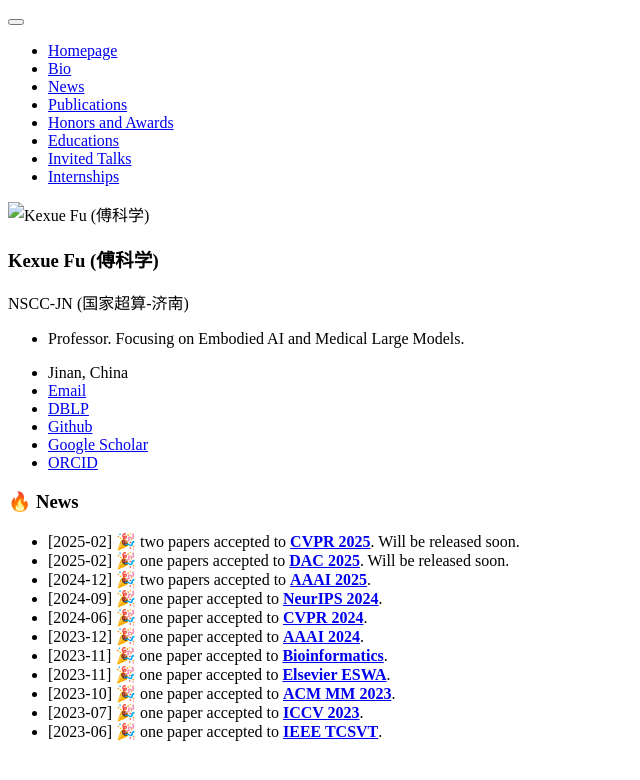
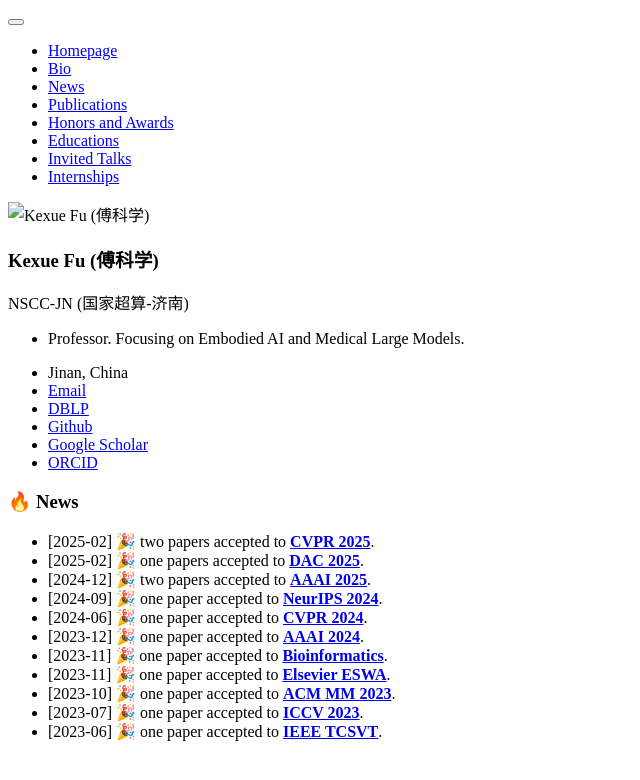
Before and after one commit to fukexue/fukexue.github.io, a Jekyll site: the page built from _pages/includes/news.md, in a window 1280 px wide. Shown: the top 780 px of the page, without its empty margins (0-640 px from the left). Built offline with Jekyll 4.4.1, drawn with Linux system fonts in a browser that asks for light colours; our own code applies the rules of GitHub Pages for plain Markdown files.

Commit message:
Update news.md

```diff
--- a/_pages/includes/news.md
+++ b/_pages/includes/news.md
@@ -1,6 +1,6 @@
 # 🔥 News
-- [2025-02] 🎉 two papers accepted to **[CVPR 2025](https://cvpr.thecvf.com/Conferences/2025)**. Will be released soon.
-- [2025-02] 🎉 one papers accepted to **[DAC 2025](https://www.dac.com/)**. Will be released soon.
+- [2025-02] 🎉 two papers accepted to **[CVPR 2025](https://cvpr.thecvf.com/Conferences/2025)**.
+- [2025-02] 🎉 one papers accepted to **[DAC 2025](https://www.dac.com/)**.
 - [2024-12] 🎉 two papers accepted to **[AAAI 2025](https://ojs.aaai.org)**.
 - [2024-09] 🎉 one paper accepted to **[NeurIPS 2024](https://arxiv.org/abs/2409.19720)**.
 - [2024-06] 🎉 one paper accepted to **[CVPR 2024](https://openaccess.thecvf.com/content/CVPR2024/papers/Yang_Separate_and_Conquer_Decoupling_Co-occurrence_via_Decomposition_and_Representation_for_CVPR_2024_paper.pdf)**.
```
